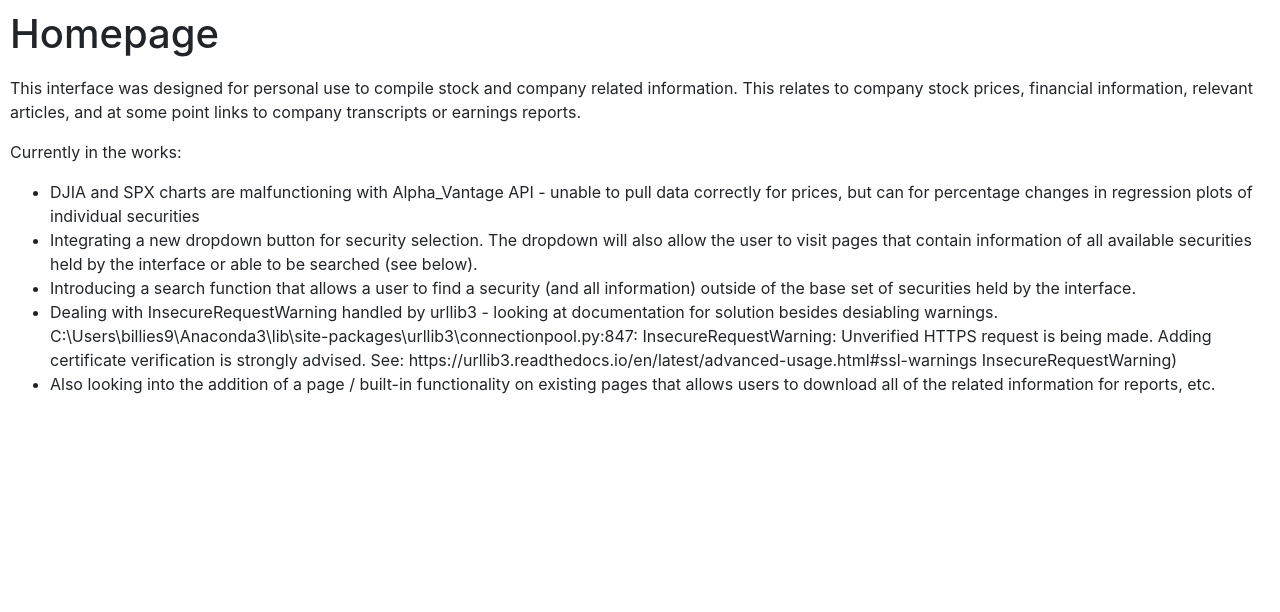
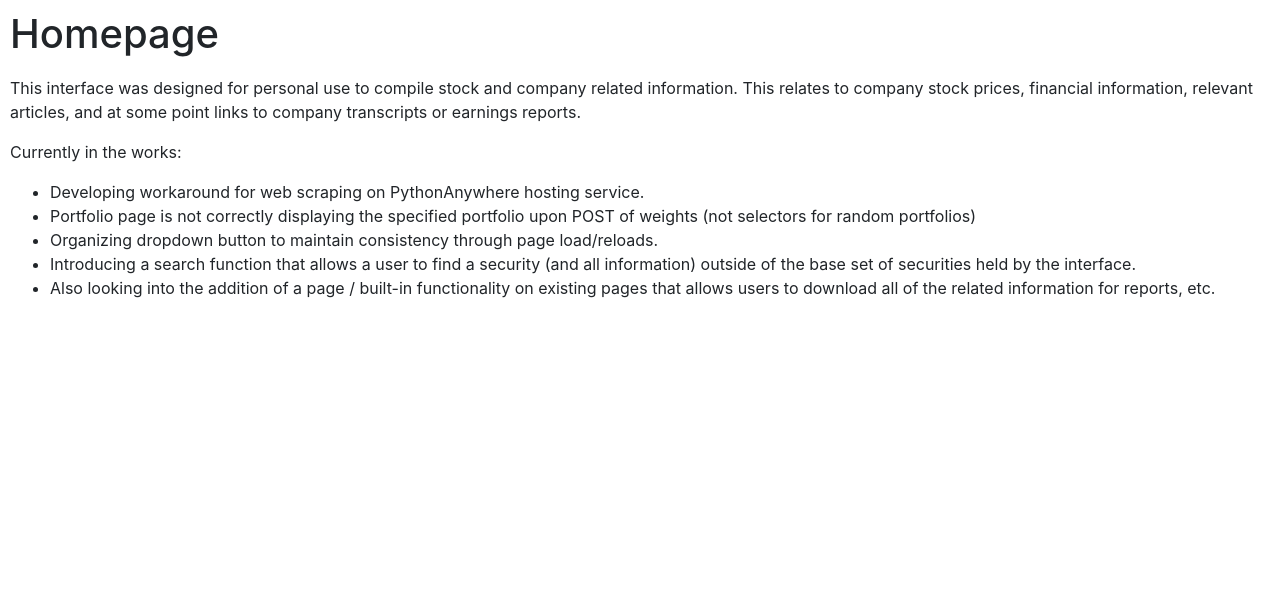
Before and after one commit to billies9/Web-Project, a Flask app: page / in a window 1280 px wide. Shown: the part 56-668 px from the top of the page. Run offline with Flask 2, Linux system fonts and the light colour scheme; some libraries are stand-ins or nearby versions.

Commit message:
Update current projects

```diff
--- a/templates/index.html
+++ b/templates/index.html
@@ -17,18 +17,21 @@
     Currently in the works:
     <ul>
       <li>
-        DJIA and SPX charts are malfunctioning with Alpha_Vantage API - unable to pull data correctly for prices, but can for percentage changes in regression plots of individual securities
+        Developing workaround for web scraping on PythonAnywhere hosting service.
       </li>
       <li>
-        Integrating a new dropdown button for security selection. The dropdown will also allow the user to visit pages that contain information of all available securities held by the interface or able to be searched (see below).
+        Portfolio page is not correctly displaying the specified portfolio upon POST of weights (not selectors for random portfolios)
+      </li>
+      <li>
+        Organizing dropdown button to maintain consistency through page load/reloads.
       </li>
       <li>
         Introducing a search function that allows a user to find a security (and all information) outside of the base set of securities held by the interface.
       </li>
-      <li>
-        Dealing with InsecureRequestWarning handled by urllib3 - looking at documentation for solution besides desiabling warnings. C:\Users\billies9\Anaconda3\lib\site-packages\urllib3\connectionpool.py:847: InsecureRequestWarning: Unverified HTTPS request is being made. Adding certificate verification is strongly advised. See: https://urllib3.readthedocs.io/en/latest/advanced-usage.html#ssl-warnings
+      <!-- <li>
+        Dealing with InsecureRequestWarning handled by urllib3 - looking at documentation for solution besides disabling warnings. C:\Users\billies9\Anaconda3\lib\site-packages\urllib3\connectionpool.py:847: InsecureRequestWarning: Unverified HTTPS request is being made. Adding certificate verification is strongly advised. See: https://urllib3.readthedocs.io/en/latest/advanced-usage.html#ssl-warnings
   InsecureRequestWarning)
-      </li>
+      </li> -->
       <li>
         Also looking into the addition of a page / built-in functionality on existing pages that allows users to download all of the related information for reports, etc.
       </li>
```
Also changed, not shown: templates/portfolio/create.html (+6 -9 lines).
